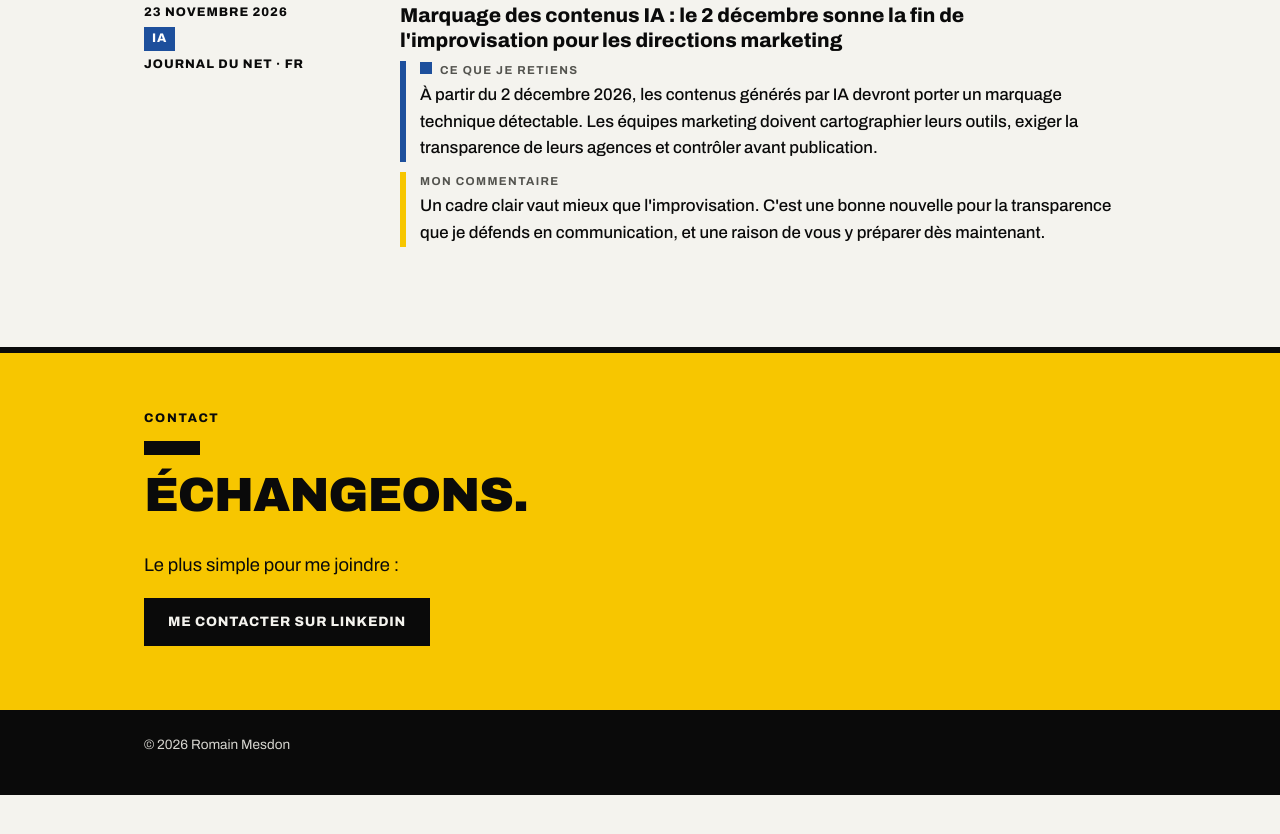
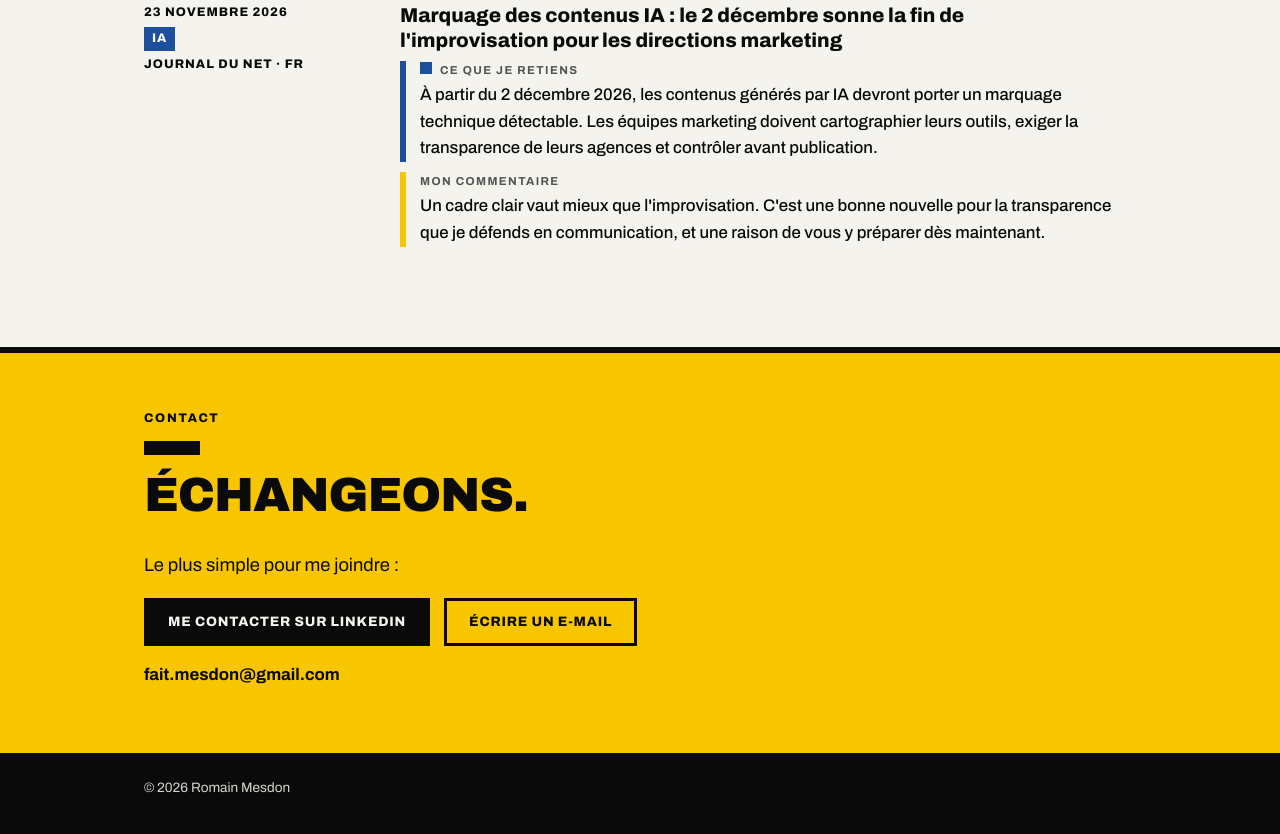
Before and after one commit to Rmn-mdn/Rmn-mdn.github.io, a plain HTML site: page index.html in a window 1280 px wide. Shown: the part 5112-5946 px from the top of the page. Before the commit the page ends 5907 px from the top, so only its background shows below. Drawn offline with Linux system fonts and the light colour scheme.

Commit message:
Add files via upload

```diff
--- a/index.html
+++ b/index.html
@@ -235,8 +235,13 @@
       <p class="kicker">Contact</p>
       <h2>Échangeons.</h2>
       <p class="contact-text">Le plus simple pour me joindre :</p>
-      <!-- Pour ajouter une adresse email : <a class="cta" href="mailto:ton@adresse.fr">Écrire un email</a> -->
-      <a class="cta" href="https://www.linkedin.com/in/romain-mesdon-%F0%9F%8E%88-2373228b/">Me contacter sur LinkedIn</a>
+      <div class="cta-row">
+        <a class="cta" href="https://www.linkedin.com/in/romain-mesdon-%F0%9F%8E%88-2373228b/">Me contacter sur LinkedIn</a>
+        <!-- L'adresse e-mail est assemblée par mondrian.js (contactMail) pour limiter la collecte par les robots. -->
+        <a class="cta cta-alt" id="mail-cta" href="#contact" hidden>Écrire un e-mail</a>
+      </div>
+      <p class="mail-text" id="mail-text" hidden></p>
+      <noscript><p class="mail-text">Pour afficher l'adresse e-mail, activez JavaScript, ou contactez-moi sur LinkedIn.</p></noscript>
     </div>
   </section>
 
--- a/mondrian.css
+++ b/mondrian.css
@@ -163,6 +163,10 @@ h2::before { content: ""; display: block; width: 56px; height: 14px; background:
 .contact-text { font-size: 1.15rem; }
 #contact .kicker { color: var(--ink); }
 #contact .cta:hover { background: var(--red); }
+.cta-row { display: flex; flex-wrap: wrap; gap: 14px; align-items: center; }
+.cta.cta-alt { background: transparent; color: var(--ink); border: 3px solid var(--ink); padding: 10px 22px; }
+#contact .cta.cta-alt:hover { background: var(--ink); color: var(--yellow); }
+.mail-text { margin: 16px 0 0; font-weight: 700; user-select: all; }
 footer { padding: 24px 0 40px; background: var(--ink); color: #d7d6d0; font-size: .85rem; }
 
 /* Mobile : la composition s'empile */
```
